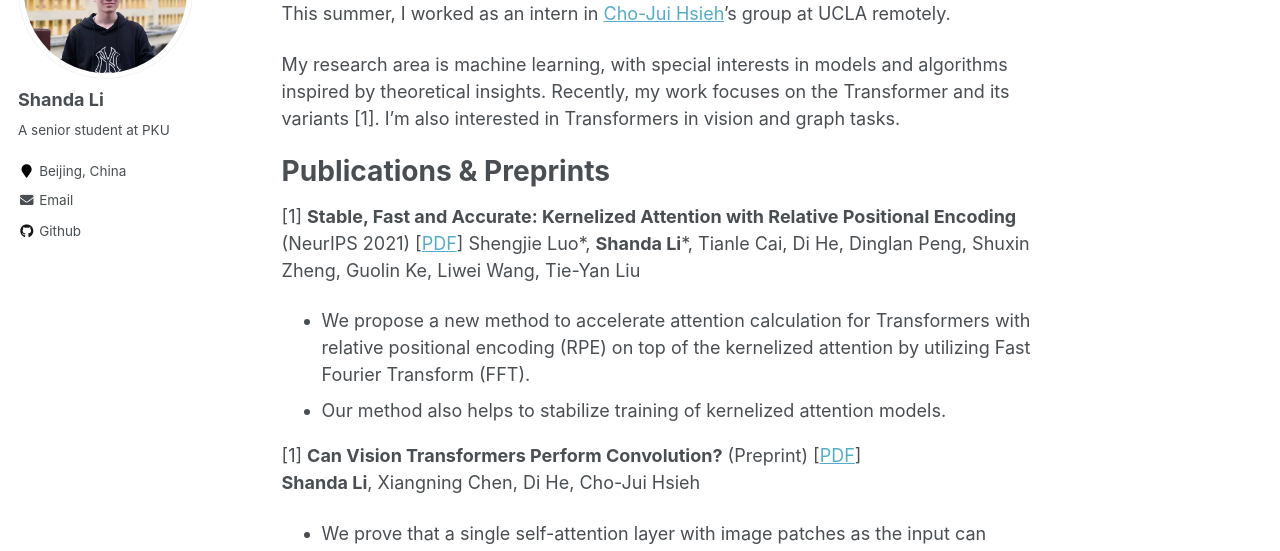
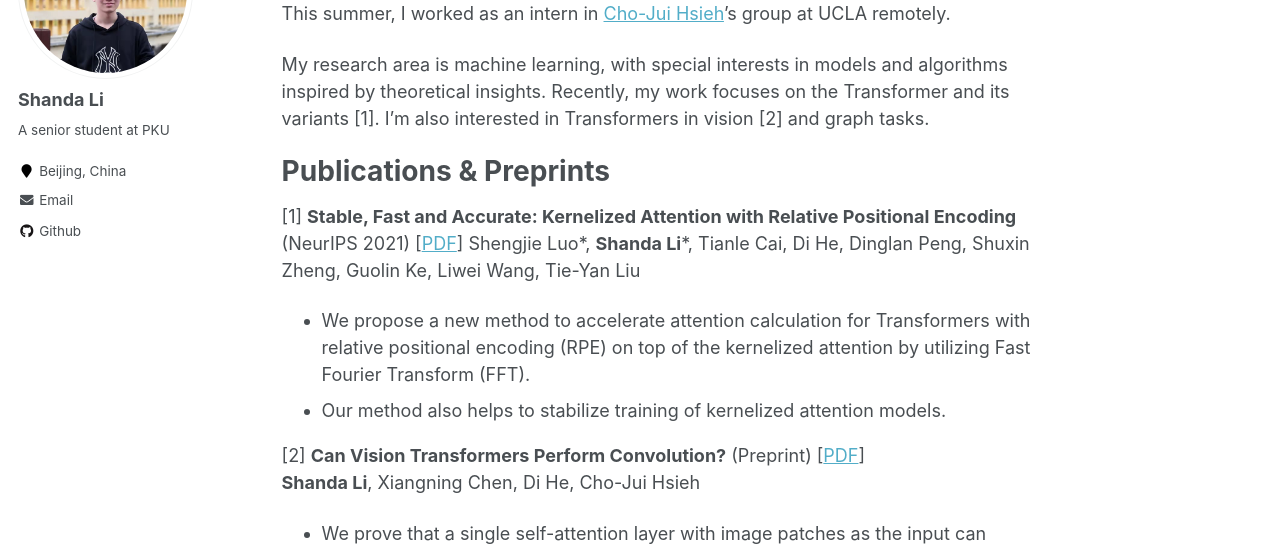
Before and after one commit to libinghui0000/huihui.github.io, a Jekyll site: the page built from _pages/about.md, in a window 1280 px wide and 1326 px high. Shown: the part 214-765 px from the top of the window. Built offline with Jekyll 4.4.1, drawn with Linux system fonts in a browser that asks for light colours.

Commit message:
Update about.md

```diff
--- a/_pages/about.md
+++ b/_pages/about.md
@@ -11,7 +11,7 @@ redirect_from:
 
 I am a final-year undergraduate at Turing class, Peking university, where I am fortunate to be advised by [Prof. Liwei Wang](http://www.liweiwang-pku.com/). I work closely with and learn a lot from [Di He](https://www.microsoft.com/en-us/research/people/dihe/) at MSRA. This summer, I worked as an intern in [Cho-Jui Hsieh](http://web.cs.ucla.edu/~chohsieh/)'s group at UCLA remotely.
 
-My research area is machine learning, with special interests in models and algorithms inspired by theoretical insights. Recently, my work focuses on the Transformer and its variants [1]. I'm also interested in Transformers in vision and graph tasks.
+My research area is machine learning, with special interests in models and algorithms inspired by theoretical insights. Recently, my work focuses on the Transformer and its variants [1]. I'm also interested in Transformers in vision [2] and graph tasks.
 
 Publications & Preprints
 =====
@@ -21,7 +21,7 @@ Publications & Preprints
    * We propose a new method to accelerate attention calculation for Transformers with relative positional encoding (RPE) on top of the kernelized attention by utilizing Fast Fourier Transform (FFT).
    * Our method also helps to stabilize training of kernelized attention models.
 
- [1] **Can Vision Transformers Perform Convolution?** (Preprint) [[PDF](https://arxiv.org/abs/2111.01353)]
+ [2] **Can Vision Transformers Perform Convolution?** (Preprint) [[PDF](https://arxiv.org/abs/2111.01353)]
   **Shanda Li**, Xiangning Chen, Di He, Cho-Jui Hsieh
 
    * We prove that a single self-attention layer with image patches as the input can perform any convolution operation as long as the number of heads is sufficient.
```
